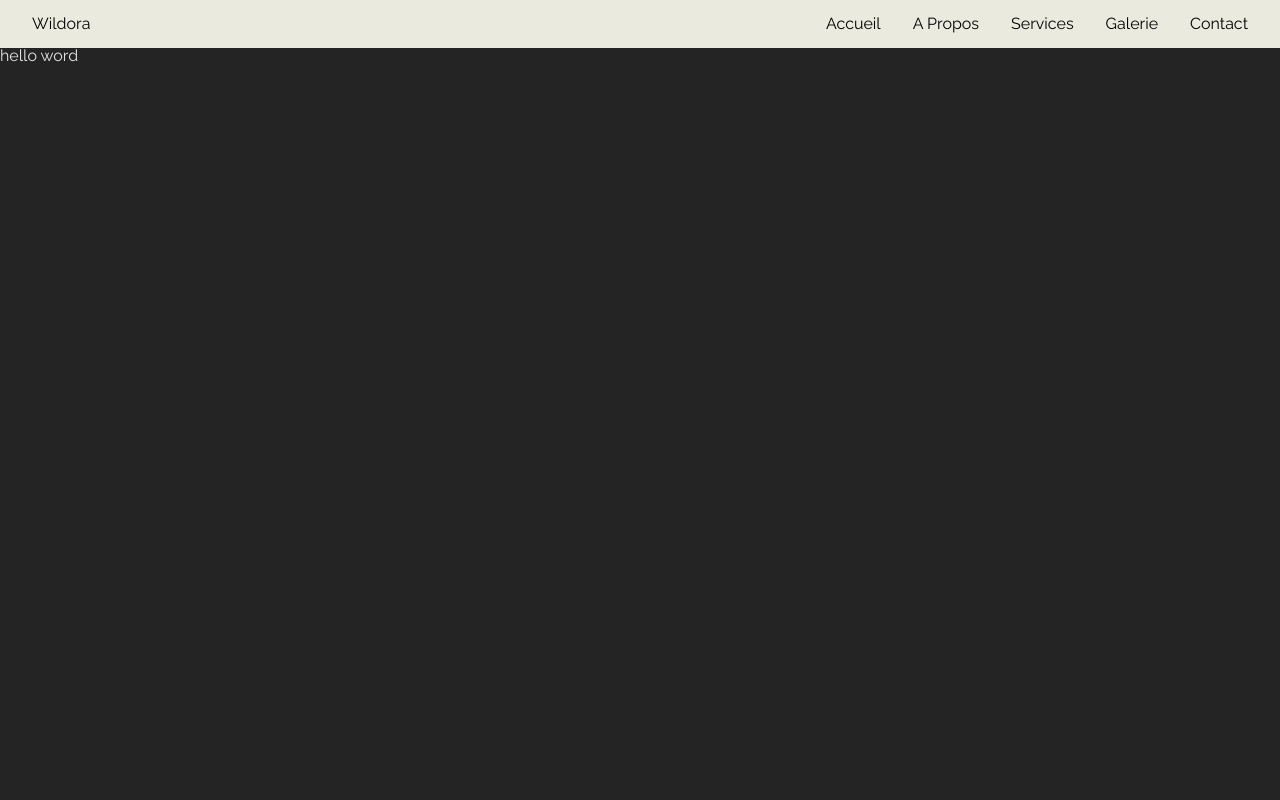
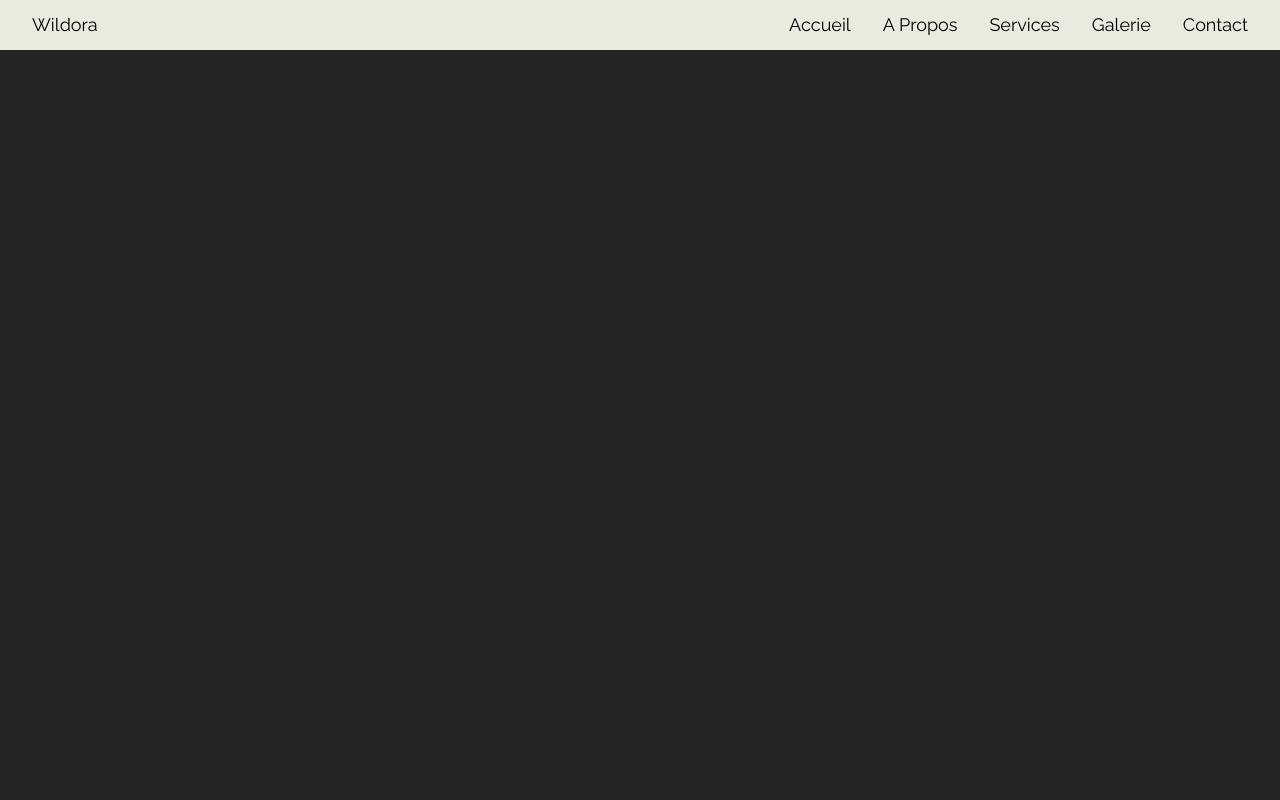
Before and after one commit to julien382/Wildora, a React (Vite) app: page / in a window 1280 px wide. Shown: the top 800 px of the page. Built offline with nearby package versions, Linux system fonts and the light colour scheme.

Commit message:
change header

```diff
--- a/src/components/Header/Header.jsx
+++ b/src/components/Header/Header.jsx
@@ -1,11 +1,31 @@
-import './Header.scss'
-
+import { useState, useEffect } from 'react';
+import './Header.scss';
 import { Link } from "react-router-dom";
 
 const Header = () => {
+    const [showHeader, setShowHeader] = useState(true);
+    const [lastScrollY, setLastScrollY] = useState(0);
+
+    // Hook pour détecter le défilement
+    useEffect(() => {
+        const handleScroll = () => {
+            // Si l'utilisateur fait défiler vers le bas, on cache le header
+            if (window.scrollY > lastScrollY) {
+                setShowHeader(false); // Scroll vers le bas
+            } else {
+                setShowHeader(true); // Scroll vers le haut
+            }
+            setLastScrollY(window.scrollY); // Mettre à jour la position du dernier défilement
+        };
+
+        window.addEventListener('scroll', handleScroll);
+
+        // Nettoyage de l'événement lors du démontage du composant
+        return () => window.removeEventListener('scroll', handleScroll);
+    }, [lastScrollY]);
 
     return (
-        <header>
+        <header className={showHeader ? 'header-visible' : 'header-hidden'}>
             <Link to="/">
                 <h1 className='linkHeader'>Wildora</h1>
             </Link>
@@ -27,7 +47,7 @@ const Header = () => {
                 </Link>
             </nav>
         </header>
-    )
+    );
 }
 
-export default Header
+export default Header;
--- a/src/components/Header/Header.scss
+++ b/src/components/Header/Header.scss
@@ -2,10 +2,25 @@
 
 header {
     display: flex;
-    justify-content:space-between;
+    justify-content: space-between;
     padding: 1rem 2rem;
+    font-size: $tertiary-font-size;
     background-color: $primary-color;
     color: $black;
+    position: fixed; /* Pour que le header soit fixé en haut */
+    top: 0;
+    left: 0;
+    width: 100%;
+    z-index: 1000;
+    transition: transform 0.3s ease; /* Ajoute une transition fluide */
+}
+
+.header-visible {
+    transform: translateY(0); /* Le header est visible, il reste à sa place */
+}
+
+.header-hidden {
+    transform: translateY(-100%); /* Le header est caché, il se déplace hors de l'écran */
 }
 
 nav {
--- a/src/pages/MainPage/MainPage.jsx
+++ b/src/pages/MainPage/MainPage.jsx
@@ -4,7 +4,7 @@ const MainPage = () => {
 
     return (
         <div>
-            <p>hello word</p>
+            <p className='hello'>hello word</p>
         </div>
     )
 }
--- a/src/pages/MainPage/MainPage.scss
+++ b/src/pages/MainPage/MainPage.scss
@@ -0,0 +1,4 @@
+.hello{
+    margin: 200px;
+    margin-top: 1000px;
+}
--- a/src/styles/index.scss
+++ b/src/styles/index.scss
@@ -16,30 +16,39 @@ $primary-font-weight: bold;
 
 $font-family: "Raleway", sans-serif;
 
+// Global reset and box-sizing
+*,
+*::before,
+*::after {
+  margin: 0;
+  padding: 0;
+  box-sizing: border-box;
+}
+
+// Root Styles
 :root {
-  font-family: "Raleway", sans-serif;
+  font-family: "Raleway", serif, sans-serif;
   line-height: 1.5;
   font-weight: 400;
-
   color-scheme: light dark;
   color: rgba(255, 255, 255, 0.87);
   background-color: #242424;
-
   font-synthesis: none;
   text-rendering: optimizeLegibility;
   -webkit-font-smoothing: antialiased;
   -moz-osx-font-smoothing: grayscale;
 }
 
+// Body Styles
 body {
   margin: 0;
   min-width: 320px;
   min-height: 100vh;
-  overflow-x: hidden;
+  overflow-x: hidden;  // Prevent horizontal overflow
 }
 
+// Main Content
 main {
   margin: 0;
-  width: 100%; // Assurer que le contenu prend toute la largeur
-
+  width: 100%; // Ensure the content takes up full width
 }
```
